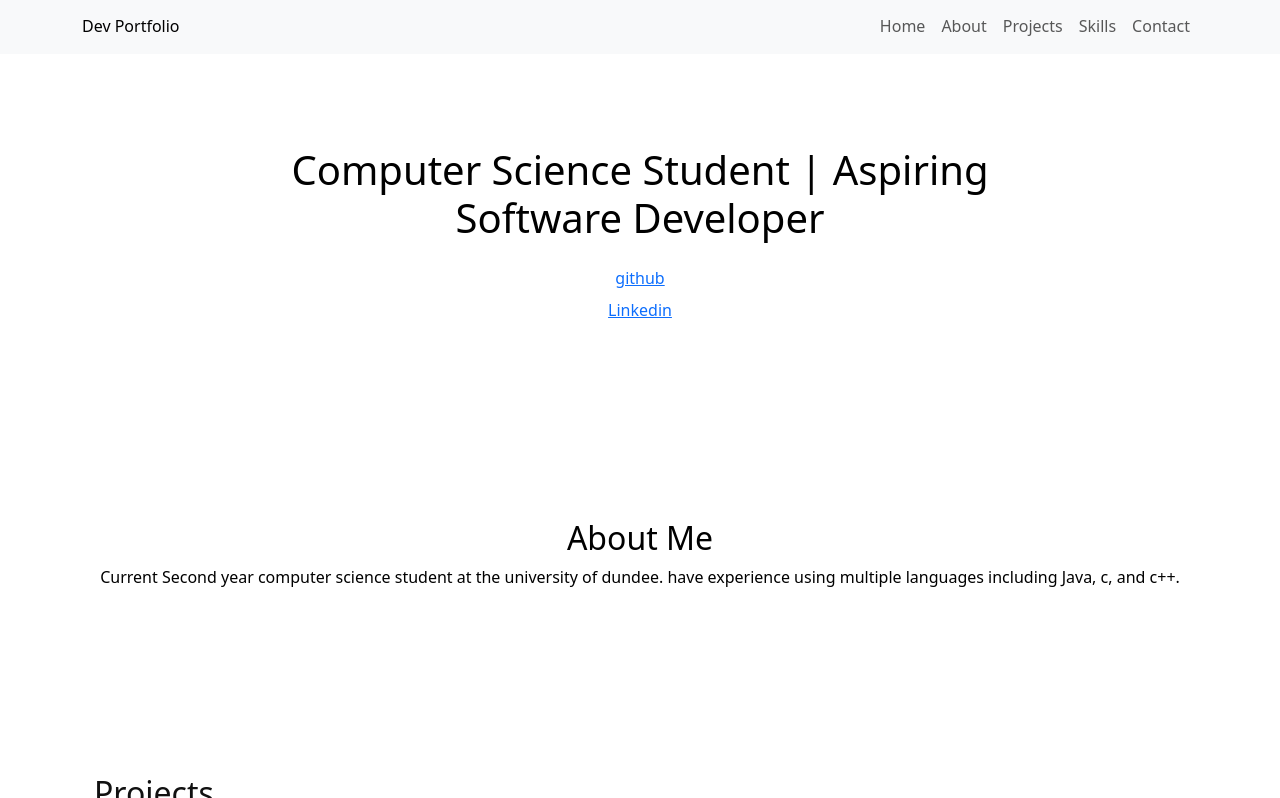
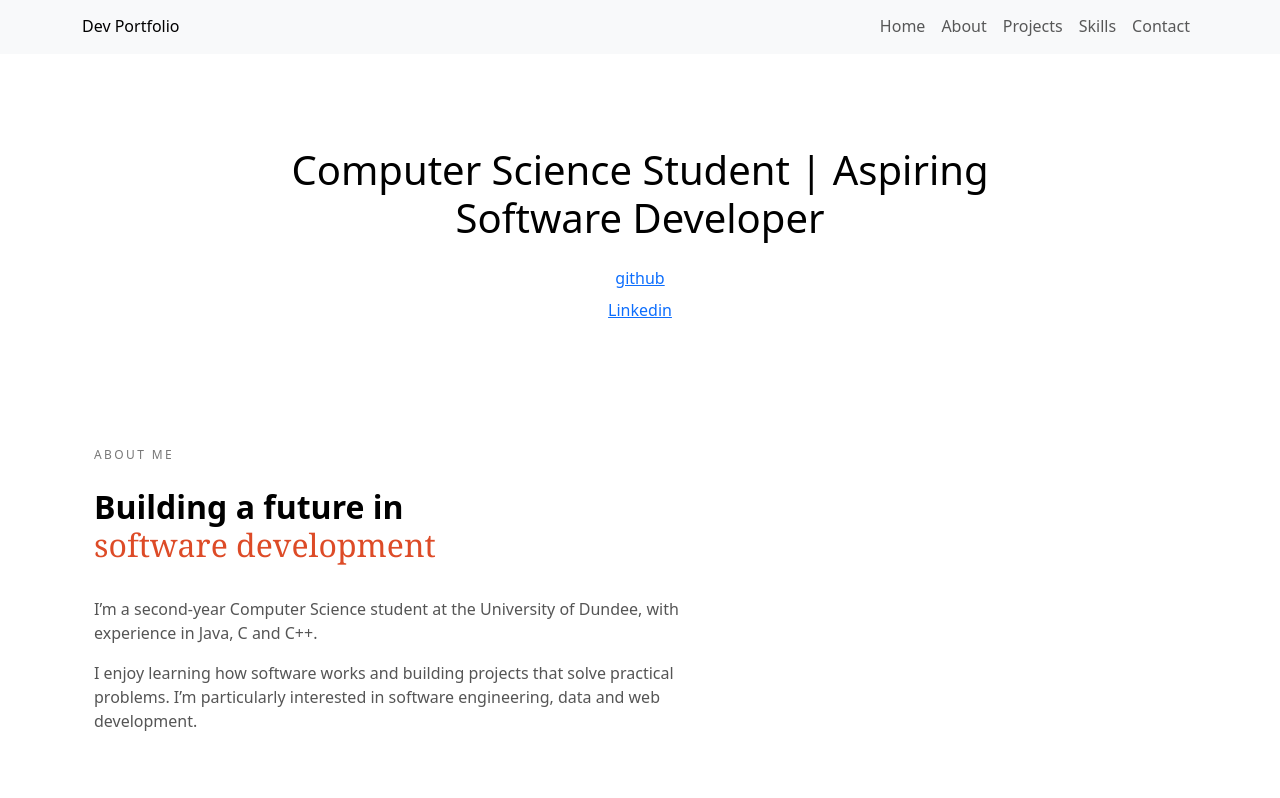
Before and after one commit to Finlay-Lowe1/portfolio-website, a plain HTML site: page index.html in a window 1280 px wide. Shown: the part 10-808 px from the top of the page. Drawn offline with nearby package versions, Linux system fonts and the light colour scheme.

Commit message:
Refactor About Me section layout and styling; implement grid display and enhance content presentation

```diff
--- a/index.html
+++ b/index.html
@@ -68,10 +68,32 @@
                 </div>
             </section>
 
-            <section id="about" class="container py-5">
-                <h2>About Me</h2>
-                <p>Current Second year computer science student at the university of dundee. have experience using
-                    multiple languages including Java, c, and c++.</p>
+
+
+            <section id="about" class="about-section container py-5">
+                <div class="about-grid">
+                    <div class="about-content">
+                        <p class="about-label">ABOUT ME</p>
+
+                        <h2>
+                            Building a future in
+                            <span>software development</span>
+                        </h2>
+
+                        <p>
+                            I’m a second-year Computer Science student at the University of Dundee,
+                            with experience in Java, C and C++.
+                        </p>
+
+                        <p>
+                            I enjoy learning how software works and building projects that solve
+                            practical problems. I’m particularly interested in software engineering,
+                            data and web development.
+                        </p>
+                    </div>
+
+                    <div class="about-visual" aria-hidden="true"></div>
+                </div>
             </section>
 
 
--- a/style.css
+++ b/style.css
@@ -54,11 +54,73 @@ main>section:not(.row) {
 }
 
 
-/* --- projects styling ---*/
-#projects {
-    color:#111;
+
+/* --- about styling --- */
+.about-grid {
+    display: grid;
+    grid-template-columns: minmax(0, 3fr) minmax(200px, 2fr);
+    align-items: center;
 }
 
+.about-content {
+    max-width: 650px;
+    text-align: left;
+}
+
+.about-label {
+    margin-bottom: 1.5rem;
+    color: #777;
+    font-size: 0.75rem;
+    letter-spacing: 0.2em;
+}
+
+.about-content h2 {
+    margin: 0 0 2rem;
+    font-size: 2rem;
+    font-weight: 700;
+    line-height: 1.2;
+}
+
+.about-content h2 span {
+    display: block;
+    color: #dd4b27;
+    font-family: Georgia, serif;
+    font-weight: 400;
+}
+
+.about-content p:not(.about-label) {
+    max-width: 600px;
+    line-height: 1.5;
+    margin: 0.5rem 0 1rem;
+    color: #555;
+}
+
+.about-visual {
+    min-height: 300px;
+}
+
+@media (max-width: 768px) {
+    .about-grid {
+        grid-template-columns: 1fr;
+        min-height: auto;
+    }
+
+    .about-visual {
+        display: none;
+    }
+
+    .project-grid {
+        grid-template-columns: 1fr;
+    }
+
+    .project-card-featured {
+        grid-column: auto;
+    }
+}
+
+
+
+/* --- projects styling ---*/
 #projects .projects {
     margin-bottom: 1.5rem;
     text-align: left;
@@ -66,7 +128,7 @@ main>section:not(.row) {
 
 .project-grid {
     display: grid;
-    grid-template-columns: repeat(3,1fr);
+    grid-template-columns: repeat(3, 1fr);
     gap: 1.5rem;
 }
 
@@ -103,7 +165,7 @@ main>section:not(.row) {
 
 
 .project-card h3 {
-    margin: 0rem 0 1rem;
+    margin: 0 0 1rem;
     font-weight: 800;
 }
 
@@ -125,14 +187,3 @@ main>section:not(.row) {
     transform: translate(-2px, -2px);
     box-shadow: 7px 7px 0 #111;
 }
-
-
-@media (max-width: 768px) {
-    .project-grid {
-        grid-template-columns: 1fr;
-    }
-
-    .project-card-featured {
-        grid-column: auto;
-    }
-}
```
Also changed, not shown: 1 other file.
